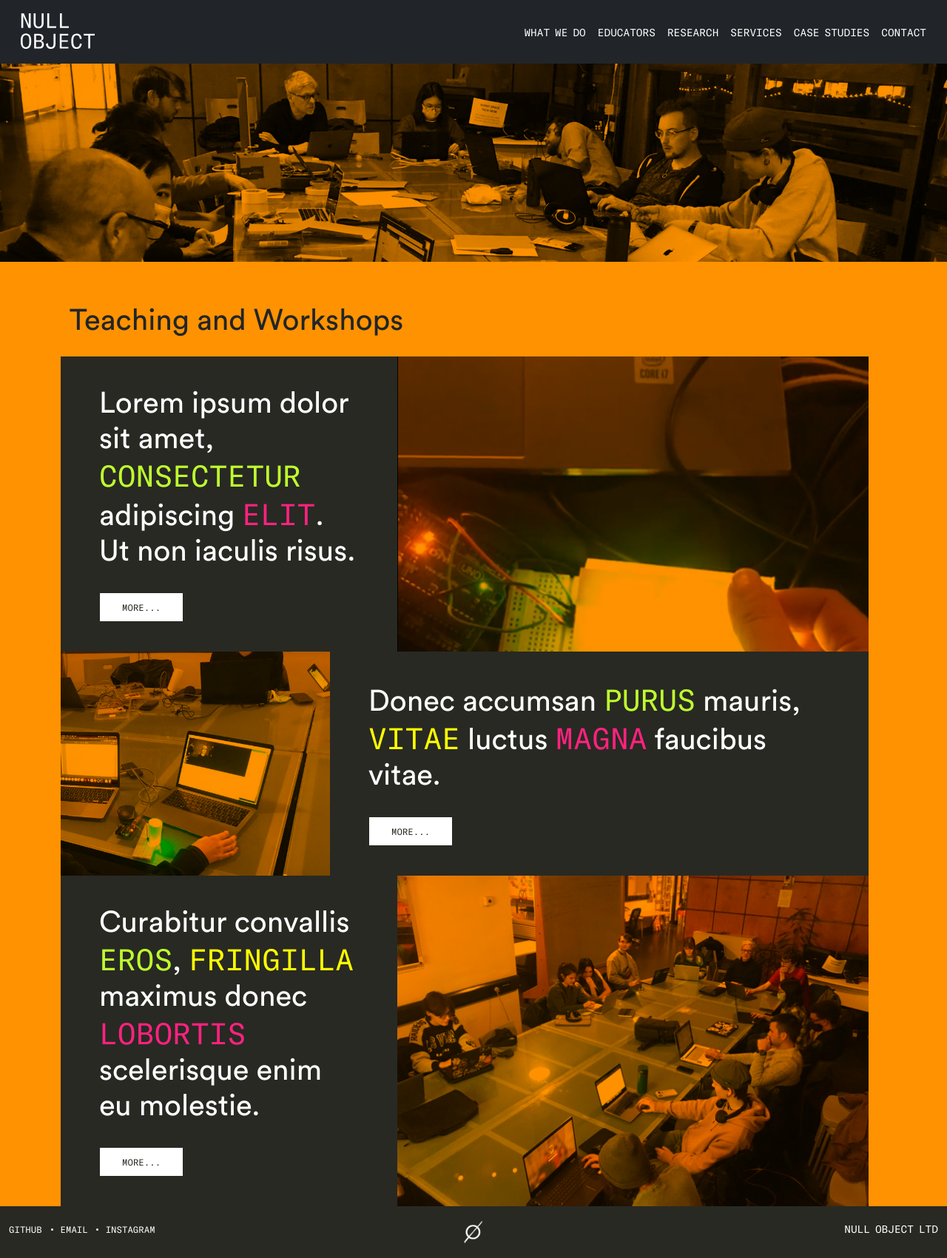
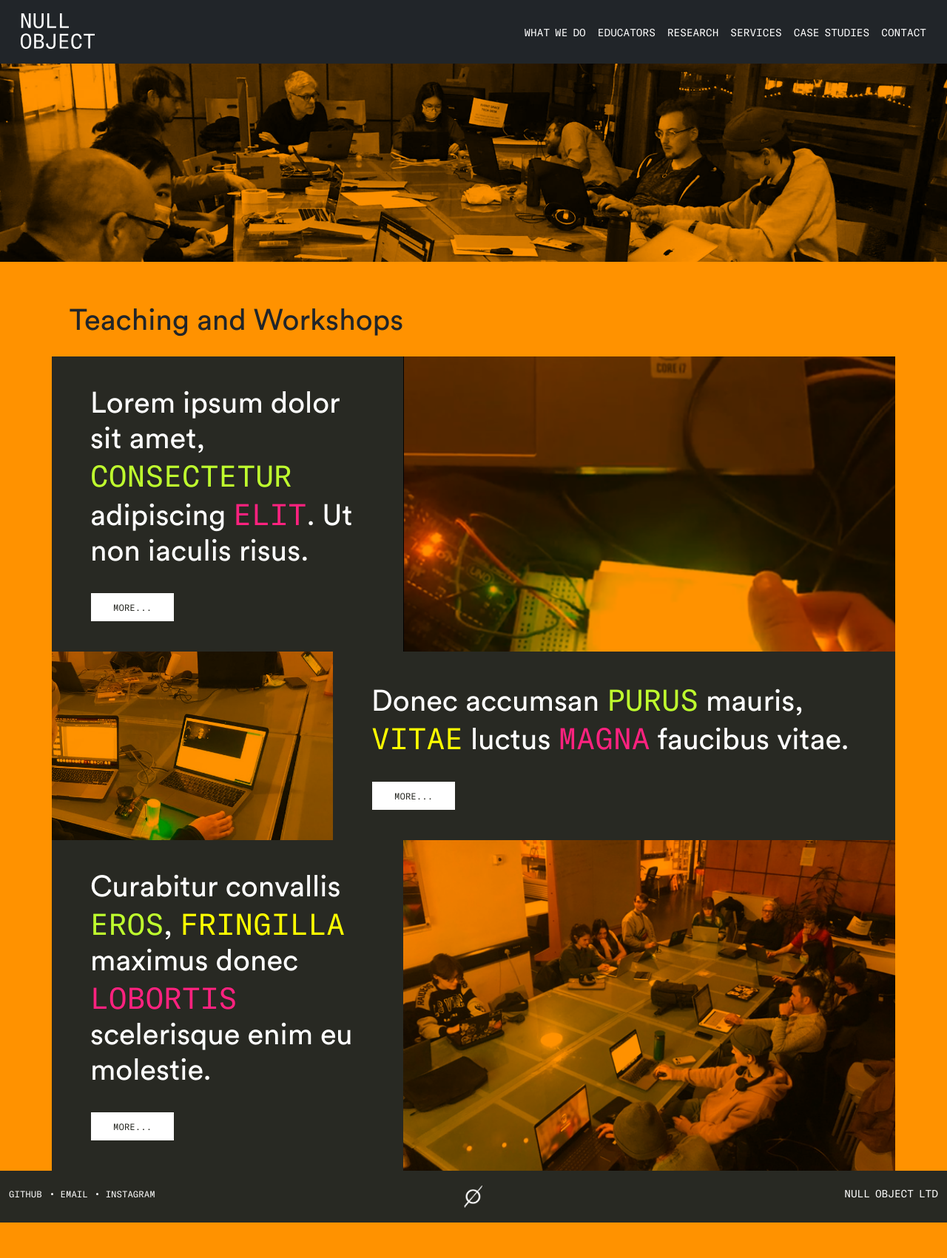
Before and after one commit to null-object-io/null-site, a Jekyll site: the page built from education.markdown, in a window 1280 px wide. Shown: the whole page at 74% size. Built offline with Jekyll 4.4.1, drawn with Linux system fonts in a browser that asks for light colours; after the commit the page ends 1653 px from its top, so only the background shows below that.

Commit message:
page structure update

```diff
--- a/_includes/bricks.html
+++ b/_includes/bricks.html
@@ -25,10 +25,10 @@
   {% if remainder == 0 %}
     <!-- if external image -->
     {% if post.image contains "https" %}
-      <div class="col-sml-12 col bricks-image" style="background-image: url( {{ post.image }} );">
+      <div class="col-sml-12 col-lg-4 bricks-image" style="background-image: url( {{ post.image }} );">
     {% elsif post.image %}
       {% assign filename = "/assets/images/" | append: post.image %}
-      <div class="col bricks-image" style="background-image: url( {{ filename | relative_url }} );">
+      <div class="col-sml-12 col-lg-4 bricks-image" style="background-image: url( {{ filename | relative_url }} );">
     {% endif %}
       </div>
       <div class="col-sml-12 col-lg-8 null-slate bricks-text">
@@ -42,10 +42,10 @@
       </div>
       <!-- if external image -->
     {% if post.image contains "https" %}
-      <div class="col-sml-12 col bricks-image" style="background-image: url( {{ post.image }} );">
+      <div class="col-sml-12 col-lg-7 bricks-image" style="background-image: url( {{ post.image }} );">
     {% elsif post.image %}
       {% assign filename = "/assets/images/" | append: post.image %}
-      <div class="col bricks-image" style="background-image: url( {{ filename | relative_url }} );">
+      <div class="col-sml-12 col-lg-7 bricks-image" style="background-image: url( {{ filename | relative_url }} );">
     {% endif %}
       </div>
   {% endif %}
--- a/_layouts/page.html
+++ b/_layouts/page.html
@@ -16,22 +16,26 @@
         <div class="post-content">{{ content }}</div>
       </article>
     </div>
+  </div>
 
 {% if page.section == "research" %}
+  <div class="row max-width-1200">
     <h1 class="case-studies-header">Case Studies - {{ page.section }}</h1>
-      <div class="row">
       {% for post in site.categories.research %}
           {% include cards.html %}
       {% endfor %}
   </div>
 
 {% elsif page.section == "education" %}
+  <!-- <div class="col-md-12"> -->
       {% include bricks.html %}
+  <!-- </div> -->
 
 
 {% elsif page.section == "services" %}
+  <div class="row max-width-1200">
       <h1 class="case-studies-header">Case Studies - {{ page.section }}</h1>
-      <div class="row">
+      <!-- <div class="row"> -->
         {% for post in site.categories.services %}
             {% include cards.html %}
         {% endfor %}
@@ -43,17 +47,20 @@
       {% include carousel.html %}
     </div>
   </div>
-
+  <div class="row max-width-1200">
   <h1 class="case-studies-header">Case Studies - {{ page.section }}</h1>
-      <div class="row max-width-1200">
     {% for post in site.categories.showcase %}
         {% include cards.html %}
     {% endfor %}
   </div>
 
 {% elsif page.section == "contact" %}
+  <div class="row max-width-1200">
+    <div class="col-md-12">
       {% include contact.html %}
+    </div>
+  </div>
 {% endif %}
 
+
 </div>
-</div>
--- a/_sass/_custom.scss
+++ b/_sass/_custom.scss
@@ -4,7 +4,7 @@
 }
 
 @include media-query($on-palm) {
-    .max-width-800 {
+    .max-width-1200 {
         max-width: 100%;
     }
 }
@@ -116,13 +116,19 @@
 
 // bricks
 .bricks {
-	/* color: #ffffff; */
-	/* font-size: 30px; */
+}
+
+.bricks row {
+
 }
 
 .bricks .bricks-text {
 	color: #282923;
 	font-size: 0px;
+}
+
+.bricks .max-width-1200 {
+
 }
 
 .bricks .bricks-text blockquote {
@@ -170,6 +176,22 @@
 	mix-blend-mode: multiply;
 	background-size: cover;
 	background-position: center;
+	min-height: 200px;
+}
+
+@include media-query($on-palm) {
+	.bricks {
+		display: flex;
+		flex-direction: column;
+	}
+
+    .bricks .bricks-text {
+		order:1;
+	}
+
+	.bricks .bricks-image {
+		order: 2;
+	}
 }
 
 // footer
@@ -260,7 +282,7 @@
 }
 
 .card img {
-	mix-blend-mode: multiply;
+	/* mix-blend-mode: multiply; */
 }
 
 // carousel
@@ -270,7 +292,7 @@
 }
 
 .carousel img {
-	mix-blend-mode: multiply;
+	/* mix-blend-mode: multiply; */
 
 }
 
```
Lines whose indentation alone changed are shown as unchanged.
